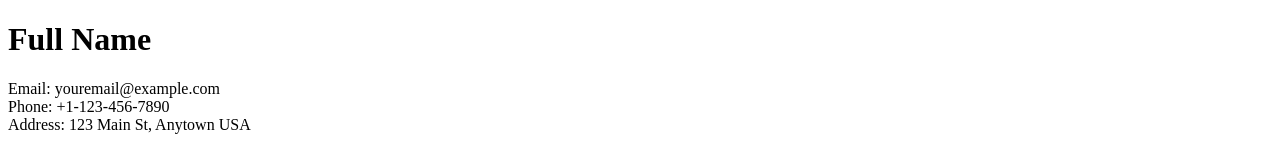
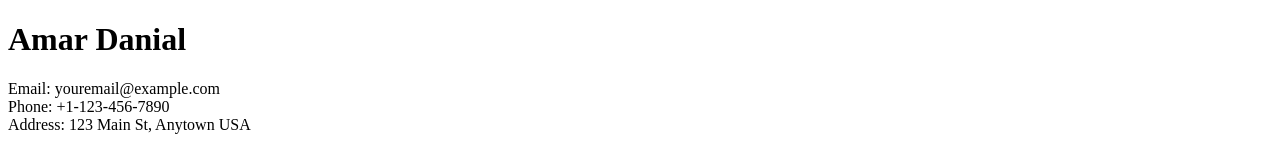
Before and after one commit to amardanial/amardanial.github.io, a plain HTML site: page index.html in a window 1280 px wide. Shown: the top 158 px of the page. Drawn offline with Linux system fonts and the light colour scheme; a script that the page names is missing.

Commit message:
change title and name

```diff
--- a/index.html
+++ b/index.html
@@ -3,11 +3,11 @@
 <head>
   <meta charset="UTF-8">
   <meta name="viewport" content="width=device-width, initial-scale=1.0">
-  <title>Resume</title>
+  <title>Amar Danial</title>
 </head>
 <body>
   <header>
-    <h1>Full Name</h1>
+    <h1>Amar Danial</h1>
     <p>Email: youremail@example.com<br>
     Phone: +1-123-456-7890<br>
     Address: 123 Main St, Anytown USA</p>
```
